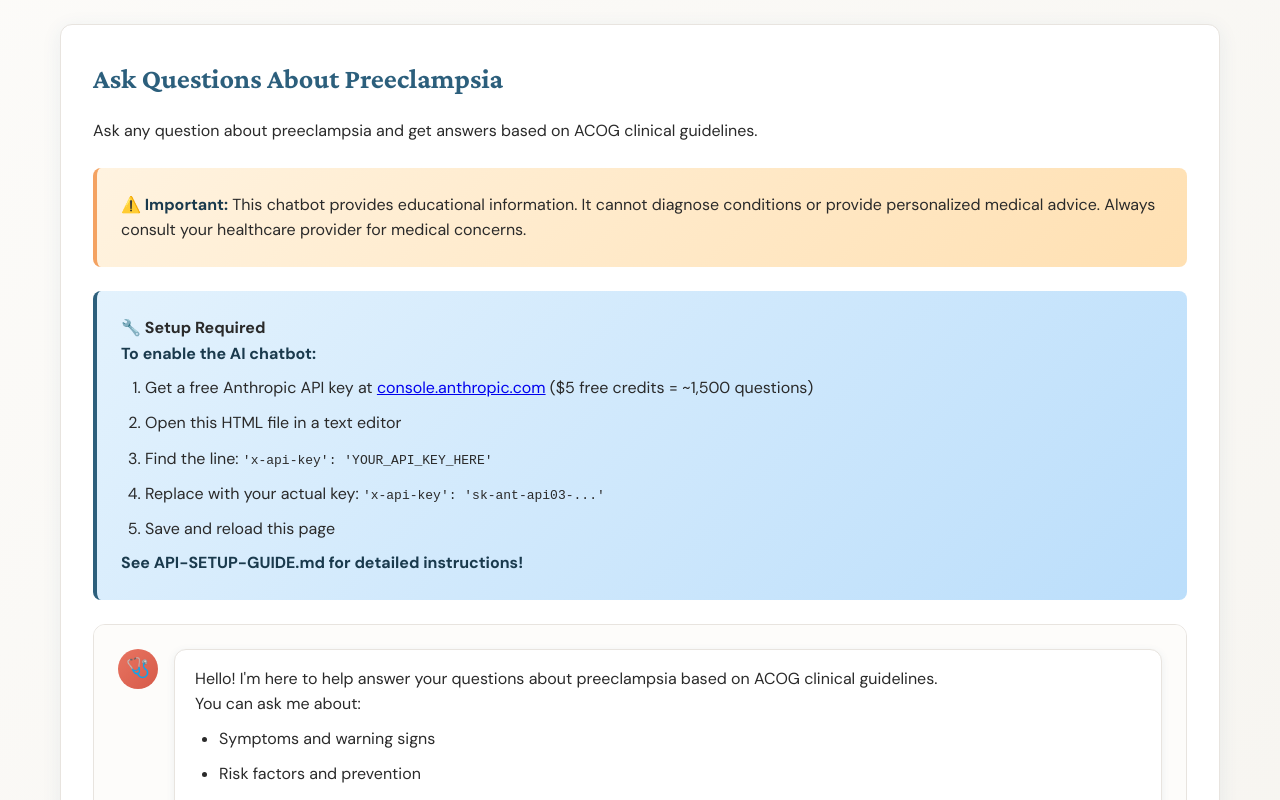
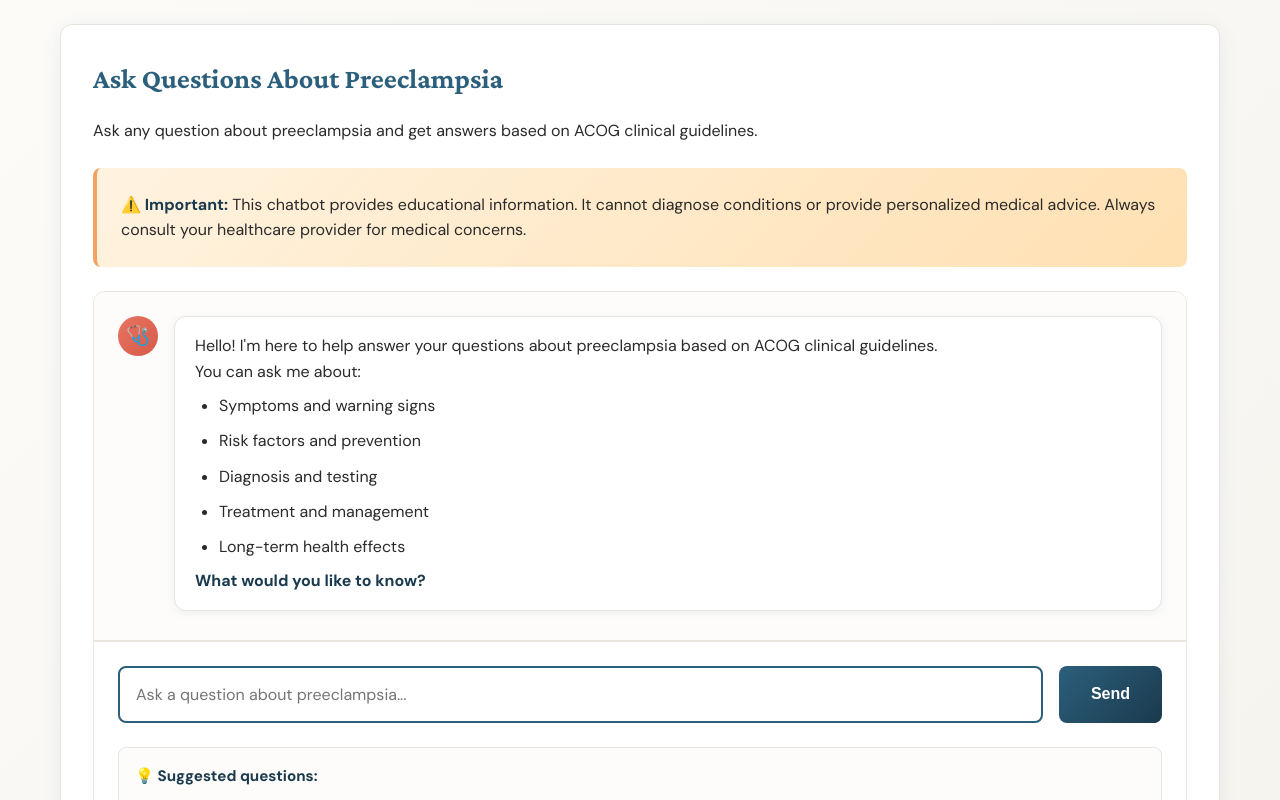
Before and after one commit to martinrchavez/preeclampsia-app, a plain HTML site: page index.html in a window 1280 px wide. Shown: the part 473-1273 px from the top of the page. Drawn offline with nearby package versions, Linux system fonts and the light colour scheme.

Commit message:
Add files via upload

```diff
--- a/index.html
+++ b/index.html
@@ -447,19 +447,6 @@
 
                 <div class="warning-box" style="margin-top: 1.5rem;">
                     <strong>⚠️ Important:</strong> This chatbot provides educational information. It cannot diagnose conditions or provide personalized medical advice. Always consult your healthcare provider for medical concerns.
-                </div>
-
-                <div class="info-box">
-                    <h4>🔧 Setup Required</h4>
-                    <p><strong>To enable the AI chatbot:</strong></p>
-                    <ol>
-                        <li>Get a free Anthropic API key at <a href="https://console.anthropic.com" target="_blank">console.anthropic.com</a> ($5 free credits = ~1,500 questions)</li>
-                        <li>Open this HTML file in a text editor</li>
-                        <li>Find the line: <code>'x-api-key': 'YOUR_API_KEY_HERE'</code></li>
-                        <li>Replace with your actual key: <code>'x-api-key': 'sk-ant-api03-...'</code></li>
-                        <li>Save and reload this page</li>
-                    </ol>
-                    <p><strong>See API-SETUP-GUIDE.md for detailed instructions!</strong></p>
                 </div>
 
                 <div class="qa-container" style="margin-top: 1.5rem;">
@@ -1115,7 +1102,7 @@
                     method: 'POST',
                     headers: {
                         'Content-Type': 'application/json',
-                        'x-api-key': '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',
+                        'x-api-key': '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',
                         'anthropic-version': '2023-06-01'
                     },
                     body: JSON.stringify({
```
